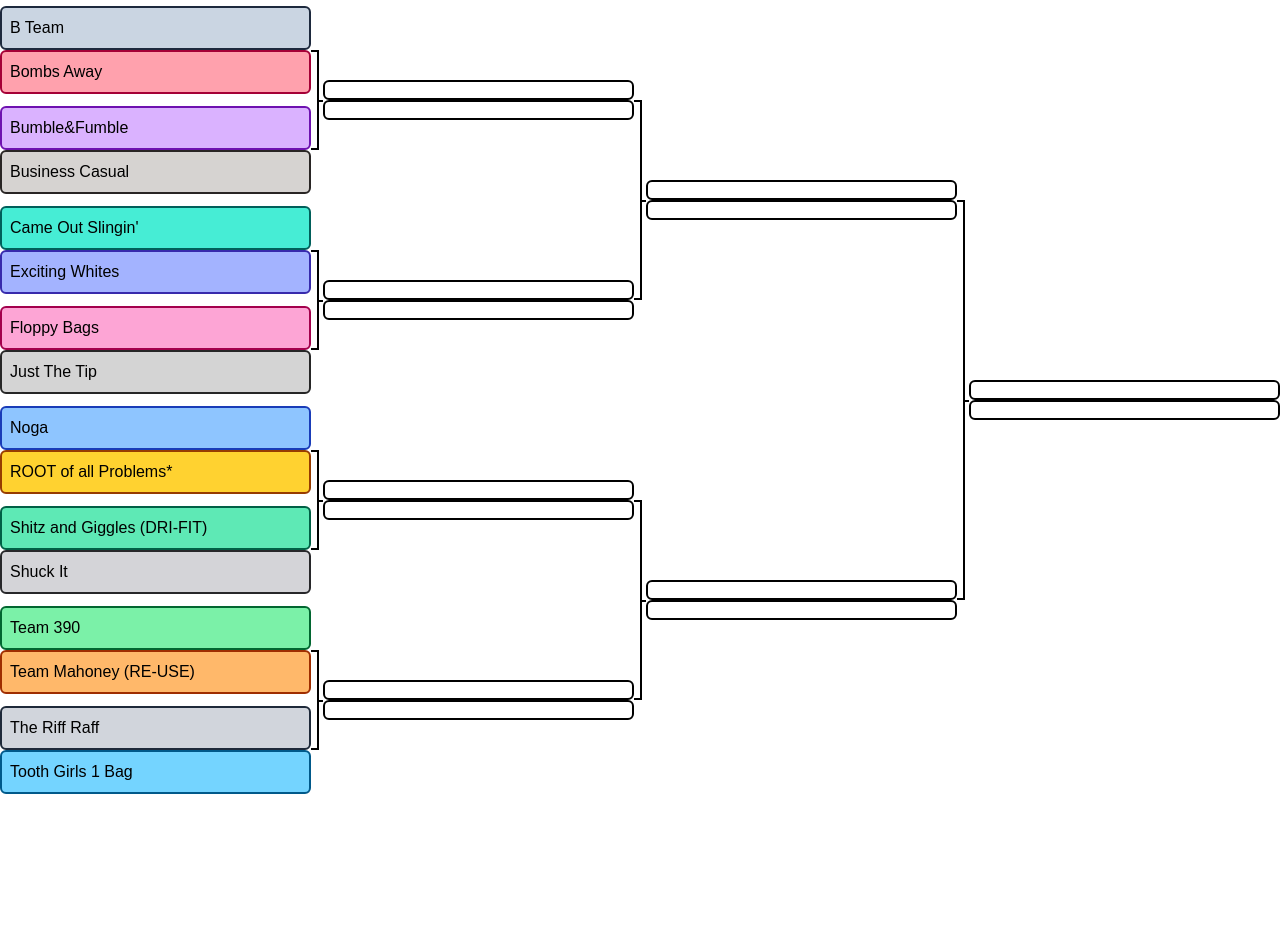
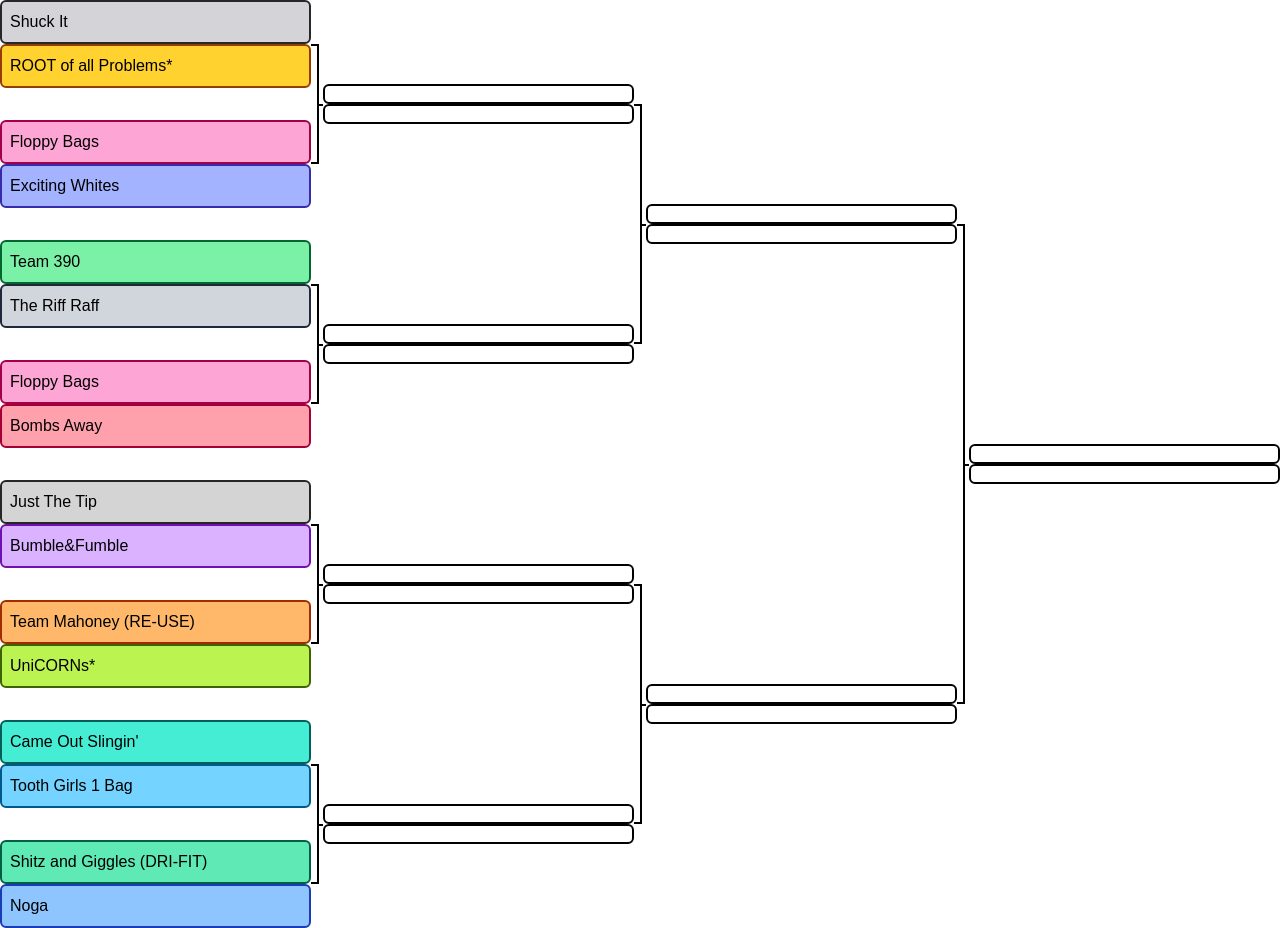
Before and after one commit to Merk42/cornholder, a Next.js app: page /pwa/cornholder/championship in a window 1280 px wide. Before the commit the page ends 800 px from the top, so only its background shows below. Built offline with nearby package versions, Linux system fonts and the light colour scheme.

Commit message:
reworking championship bracket

```diff
--- a/app/championship/page.tsx
+++ b/app/championship/page.tsx
@@ -6,101 +6,71 @@ import { BAG_BUTTON } from "../const/style";
 export default function Championship() {
 
     interface R {
-        board:number;
+        round?:number;
+        board?:number;
         team1:string;
         team2:string
     }
 
-
-
     const pairedup = useMemo(() => {
-
-        const BR:R[][] = [
-            [
+        const DB = [
             {
-                    board:1,
-                    team1:'1',
+                round:1,
+                team1:'12',
+                team2:'10'
+            },
+            {
+                round:1,
+                team1:'7',
+                team2:'6'
+            },
+            {
+                round:1,
+                team1:'13',
+                team2:'15'
+            },
+            {
+                round:1,
+                team1:'7',
                 team2:'2'
             },
             {
-                    board:2,
-                    team1:'3',
-                    team2:'4'
+                round:1,
+                team1:'8',
+                team2:'3'
             },
             {
-                    board:3,
-                    team1:'5',
-                    team2:'6'
+                round:1,
+                team1:'14',
+                team2:'17'
             },
             {
-                    board:1,
-                    team1:'7',
-                    team2:'8'
+                round:1,
+                team1:'5',
+                team2:'16'
             },
             {
-                    board:2,
-                    team1:'9',
-                    team2:'10'
-                },
-                {
-                    board:3,
+                round:1,
                 team1:'11',
-                    team2:'12'
-                },
-                {
-                    board:1,
-                    team1:'13',
-                    team2:'14'
-                },
-                {
-                    board:2,
-                    team1:'15',
-                    team2:'16'
-                }
-            ],
-            [
-                {
-                    board:1,
-                    team1:'a',
-                    team2:'a'
-                },
-                {
-                    board:2,
-                    team1:'b',
-                    team2:'b'
-                },
-                {
-                    board:3,
-                    team1:'c',
-                    team2:'c'
-                },
-                {
-                    board:1,
-                    team1:'d',
-                    team2:'d'
-                }
-            ],
-            [
-                {
-                    board:1,
-                    team1:'e',
-                    team2:'e'
-                },
-                {
-                    board:2,
-                    team1:'f',
-                    team2:'f'
-                }
-            ],
-            [
-                {
-                    board:1,
-                    team1:'g',
-                    team2:'g'
+                team2:'9'
             }
         ]
-        ]
-
+        const groupedByObject = Object.groupBy(DB, (product) => {
+            return product.round;
+        });
+        const ROUNDS = 4;
+        const BR:R[][] = [];
+        let placeholder = 65;
+        for (let i = 1; i <= ROUNDS; i++) {
+            if (groupedByObject[i]?.length) {
+                BR.push(groupedByObject[i] || [])
+            } else {
+                const EXPONENT = ROUNDS - i;
+                const ARRLENGTH = 2**EXPONENT;
+                BR.push(new Array(ARRLENGTH).fill({team1:String.fromCharCode(placeholder),team2:String.fromCharCode(placeholder)}))
+                placeholder++;
+            }
+        }
         const pairArray = (arr:R[]) => {
             const paired = [];
             for (let i = 0; i < arr.length; i += 2) {
@@ -118,7 +88,7 @@ export default function Championship() {
     return (
         <div className={`grid grid-cols-4 gap-3`}>
             {pairedup.map((column, i) => (
-                <div key={i} className="h-dvh flex flex-col justify-around pairing-col">
+                <div key={i} className="gap-8 flex flex-col justify-around pairing-col">
                     {column.map((pair, index) => (
                         // A unique key is important for React to efficiently update the DOM
                         <div key={index} className="four">
```
Lines whose indentation alone changed are shown as unchanged.
